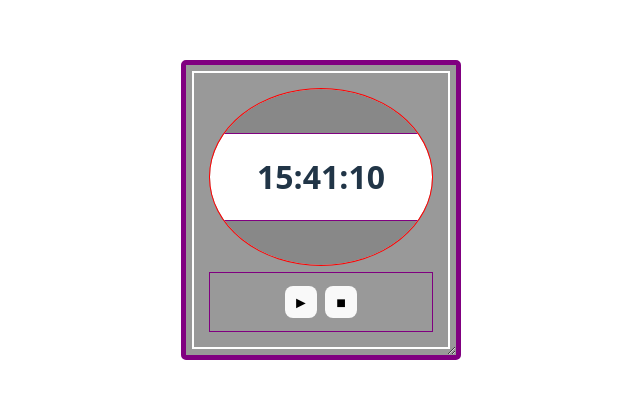
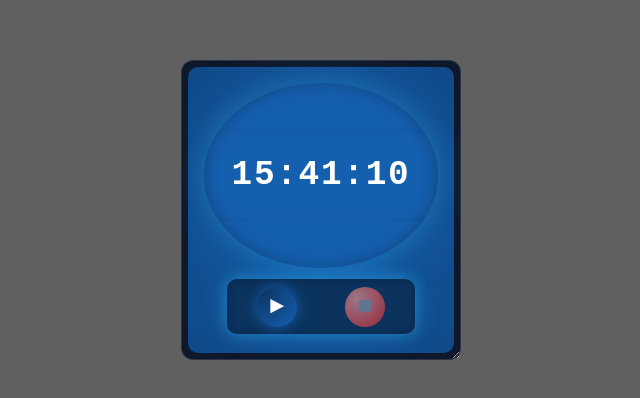
Before and after one commit to skettlewell3/WebComponent, a React (Vite) app: page / in a window 1280 px wide. Shown: the part 190-588 px from the top of the page, without its empty margins (319-959 px from the left). Built offline with nearby package versions, Linux system fonts and the light colour scheme.

Commit message:
feat: styling
added consistent color scheme including variations with appState

```diff
--- a/src/App.css
+++ b/src/App.css
@@ -1,8 +1,43 @@
 #root {
-  max-width: 1280px;
   margin: 0 auto;
-  padding: 2rem;
-  text-align: center;
+}
+
+:root {
+  /* Base surfaces */
+  --bg-app: #0f172a;        /* slate-900 */
+  --bg-panel: #020617;      /* near-black */
+  --bg-display: #64748b;
+
+  /* Core blue surface */
+  --bg-blue-1: #155faf;
+  --bg-blue-2: #0b335e;
+
+  /* Glow blues */
+  --glow-blue-soft: rgba(56,189,248,.25);
+  --glow-blue-mid: rgba(56,189,248,.45);
+  --glow-blue-strong: rgba(56,189,248,.75);
+
+  /* Accent */
+  --accent: #38bdf8;        /* cyan-400 */
+  --accent-soft: rgba(56,189,248,.35);
+  --accent-strong: rgba(56,189,248,.6);
+
+  /* Text */
+  --text-primary: #020617;
+  --text-muted: #2037b9;    /* slate-500 */
+
+  /* Status */
+  --play: rgb(51, 145, 51);
+  --stop: rgb(245, 35, 35);
+  --pause: rgb(209, 185, 49);
+  --reset: #fff;
+  --paused: #facc15;        /* amber-400 */
+  --stopped: #94a3b8;       /* slate-400 */
+}
+
+* {
+  box-sizing: border-box;
+  font-family: 'JetBrains Mono', monospace;
 }
 
 .mainContainer {
@@ -21,16 +56,10 @@
   justify-content: space-between;
   padding: 2%;
 
-  background-color: #999;
-  border: 5px solid purple;
-  border-radius: 5px;
+  background-color: var(--bg-app);
+  border: 1px solid rgba(148,163,184,.2);
+  border-radius: 12px;
 }
-
-/* .watchContainer {
-  outline: 1px solid white;
-  height: 62%;
-  padding: 2em 1em;
-} */
 
 .stopWatch {
   height: 100%;
@@ -39,8 +68,14 @@
   gap: clamp(0.5rem, 2cqw, 1rem);
   padding: 1rem;
 
-  box-sizing: border-box;
-  border: 2px solid white;
+  border-radius: 10px;
+  border: none;
+    background:
+    radial-gradient(
+      140% 140% at 50% 50%,
+      var(--bg-blue-1),
+      var(--bg-blue-2)
+    );
 }
 
 .display {
@@ -56,8 +91,12 @@
   display: flex;
   flex-direction: column;
 
-  background-color: white;
-  outline: 1px solid red;
+  background-color: var(--bg-blue-2);
+  color: var(--text-primary);
+  box-shadow:
+    inset 0 0 18px rgba(0,0,0,.25),
+    0 0 25px var(--glow-blue-soft),
+    0 0 60px rgba(56,189,248,.15);
 }
 
 .shrink {
@@ -68,9 +107,16 @@
   justify-content: center;
   padding: 0 1rem;
   font-size: clamp(1rem, 5cqw, 8rem);
-  background-color: #888;
-  outline: 1px solid purple;
-  color: purple;
+  color: var(--bg-blue-2);
+  font-weight: 600;
+}
+
+.shrink.top {
+  font-size: clamp(1.5rem, 5cqw, 8rem);
+}
+
+.shrink.bottom  .shrink.top {
+  transition: color 200ms ease, box-shadow 200ms ease;
 }
 
 .focus {
@@ -78,27 +124,60 @@
   display: flex;
   align-items: center;
   justify-content: center;
-  font-size: clamp(2rem, 12cqw, 12rem);
+  font-size: clamp(2rem, 12cqh, 12rem);
   font-weight: 600;
+  color: #fff;
+  letter-spacing: 0.05em;
+  box-shadow:
+    inset 0 0 10px rgba(0,0,0,.1);
+}
+
+.display.running {
+  background-color: var(--bg-blue-1);
+  color: var(--text-primary)
+}
+
+.focus.paused {
+  background-color: var(--paused);
+  box-shadow:
+    inset 0 0 8px rgba(250,204,21,.35);
+  color: var(--bg-blue-2);
+}
+
+.display.paused .shrink.bottom {
+  background-color: var(--pause);
+  color: var(--bg-blue-2);
+  box-shadow:
+    inset 0 0 8px rgba(250,204,21,.35);
+}
+
+.display.paused .shrink.top {
+  background-color: var(--pause);
+  color: var(--bg-blue-2);
+  box-shadow:
+    inset 0 0 8px rgba(250,204,21,.35);
 }
 
 .buttonPad {
+  align-self: center;
+  margin: 0 auto;
+  border-radius: 10px;
+  width: 80%;
+  height: 90%;
+  padding: 4%;
+
   display: flex;
   justify-content: center;
   align-items: center;
-  gap: clamp(0.5rem, 3cqw, 2rem);
-  width: 100%;
-  height: 100%;
-  padding: 2%;
-  outline: 1px solid purple;
+  gap: clamp(3rem, 3cqw, 5rem);
+
+ background-color: var(--bg-blue-2);
+ box-shadow:
+    inset 0 0 8px rgba(0,0,0,.25),
+    0 0 15px var(--glow-blue-mid),
+    0 0 30px rgba(56,189,248,.15);
 }
 
-.button {
-  padding: 0;
-  min-height: 2rem;
-  min-width: 2rem;
-  font-size: clamp(1rem, 4cqw, 6rem);
-}
 
 @container (min-aspect-ratio: 1.2 / 1) {
   .stopWatch {
@@ -113,16 +192,76 @@
   .buttonPad {
     flex: 1 1 auto;
     flex-direction: column;
-    height: auto;
+    height: 70%;
   }
 }
 
+.button {
+  /* padding: 1em 1.2em; */
+  height: clamp(2.5rem, 6cqw, 6rem);
+  width: clamp(2.5rem, 6cqw, 6rem);
+  font-size: clamp(1.5rem, 4cqw, 6rem);
+
+  cursor: pointer;
+  border-radius: 50%;
+  border: none;
+
+  display: grid;
+  place-items: center;
+
+  box-shadow:
+    inset 0 2px 4px rgba(255,255,255,.4),
+    inset 0 -6px 10px rgba(0,0,0,.35),
+    0 8px 18px rgba(0,0,0,.45);
+
+  transition: transform .12s ease, box-shadow .12s ease;
+}
+
+.button.play {
+  background: radial-gradient(circle at 5% 5%, var(--bg-blue-2), var(--bg-blue-1));
+  color: #FFF;
+  box-shadow:
+    0 0 14px var(--bg-blue-1);
+}
+
+.button.pause {
+  background: radial-gradient(circle at 30% 30%, #fde68a, var(--pause));
+  color: #FFF;
+  box-shadow:
+    0 0 14px var(--pause);
+}
+
+.button.stop {
+  background: radial-gradient(circle at 30% 30%, #fca5a5, var(--stop));
+  color: #FFF;
+  box-shadow:
+    0 0 14px var(--stop);
+}
+
+.button.reset {
+  background: radial-gradient(circle at 30% 30%, #ffffff, #e0f2fe);
+  color: var(--bg-blue-1);
+  box-shadow:
+    0 0 8px var(--reset);
+}
+
+.button:active:not(:disabled) {
+  transform: scale(0.95);
+  box-shadow:
+    inset 0 0 10px rgba(0,0,0,.25);
+}
+
+.button:disabled {
+  opacity: .6;
+  border-color: var(--stopped);
+  color: var(--stopped);
+  box-shadow: none;
+}
 
 
-
-.tableContainer {
+/* .tableContainer {
   outline: 1px solid red;
   height: 38%;
   padding: 1em;
   display: none;
-}
+} */
--- a/src/components/watch/Button.jsx
+++ b/src/components/watch/Button.jsx
@@ -1,8 +1,9 @@
-export default function Button({ onClick, label }) {
+export default function Button({ onClick, label, className, disabled }) {
     return (
         <button
-            className={`button ${label}`}
+            className={className}
             onClick={onClick}
+            disabled={disabled}
         >
             {label}
         </button>
--- a/src/components/watch/ButtonPad.jsx
+++ b/src/components/watch/ButtonPad.jsx
@@ -14,17 +14,23 @@ export default function ButtonPad({
     //label and handler logic for first button
     let firstButtonLabel;
     let firstButtonHandler;
+    let firstButtonClass;
 
     if (!isRunning) {
         firstButtonLabel = '►';
         firstButtonHandler = onStart;
+        firstButtonClass = 'play';
     } else if (isRunning && !isPaused) {
         firstButtonLabel = '❚❚';
         firstButtonHandler = onPause;
+        firstButtonClass = 'pause';
     } else if (isRunning && isPaused) {
         firstButtonLabel = '►';
         firstButtonHandler = onResume;
+        firstButtonClass = 'play';
     }
+
+    const firstButtonDisabled = isStopped;
 
     const secondButtonLabel = isStopped ? '↺' : '■';
     const secondButtonHandler = isStopped ? onClear : onStop;
@@ -33,11 +39,12 @@ export default function ButtonPad({
 
     return (
         <div className="buttonPad">
-            <Button
+            <Button className={`button ${firstButtonClass}`}
                 onClick={firstButtonHandler}
                 label={firstButtonLabel}
+                disabled={firstButtonDisabled}
             />
-            <Button
+            <Button className={`button ${isStopped ? 'reset' : 'stop'}`}
                 onClick={secondButtonHandler}
                 label={secondButtonLabel}
                 disabled={secondButtonDisabled}
--- a/src/components/watch/Display.jsx
+++ b/src/components/watch/Display.jsx
@@ -21,21 +21,21 @@ export default function Display({
     } else if (!isRunning) {
         focusContent = formatTime(elapsedTime);
     } else {
+        shrinkTop = formatTime(elapsedTime);
         focusContent = formatTime(currentInterval || 0);
     }
 
-    if (pauseCount > 0) {
+    if (pauseCount > 0 || pauseCount === 0 && isPaused) {
         shrinkBottom = (
             <>
-            <div>❚❚({pauseCount})</div>
-            <div>{formatTime(pausedTime)}</div>
+            <div>❚❚ ({pauseCount})</div>
+            <div>{formatTime(isPaused ? pausedTime + currentInterval : pausedTime)}</div>
             </>
         );
-        shrinkTop = formatTime(elapsedTime);
     }
 
     return (
-        <div className="display">
+        <div className={`display ${isPaused ? 'paused' : 'running'}`}>
             <div className="shrink top">
                 {shrinkTop}
             </div>
--- a/src/index.css
+++ b/src/index.css
@@ -1,11 +1,10 @@
 :root {
-  font-family: system-ui, Avenir, Helvetica, Arial, sans-serif;
+  font-family: 'JetBrains Mono', monospace;
   line-height: 1.5;
   font-weight: 400;
 
-  color-scheme: light dark;
   color: rgba(255, 255, 255, 0.87);
-  background-color: #242424;
+  background-color: #616060;
 
   font-synthesis: none;
   text-rendering: optimizeLegibility;
@@ -19,15 +18,6 @@
   margin: 0;
 }
 
-a {
-  font-weight: 500;
-  color: #646cff;
-  text-decoration: inherit;
-}
-a:hover {
-  color: #535bf2;
-}
-
 body {
   margin: 0;
   display: flex;
@@ -35,40 +25,3 @@ body {
   min-width: 320px;
   min-height: 100vh;
 }
-
-h1 {
-  font-size: 3.2em;
-  line-height: 1.1;
-}
-
-button {
-  border-radius: 8px;
-  border: 1px solid transparent;
-  padding: 0.6em 1.2em;
-  font-size: 1em;
-  font-weight: 500;
-  font-family: inherit;
-  background-color: #1a1a1a;
-  cursor: pointer;
-  transition: border-color 0.25s;
-}
-button:hover {
-  border-color: #646cff;
-}
-button:focus,
-button:focus-visible {
-  outline: 4px auto -webkit-focus-ring-color;
-}
-
-@media (prefers-color-scheme: light) {
-  :root {
-    color: #213547;
-    background-color: #ffffff;
-  }
-  a:hover {
-    color: #747bff;
-  }
-  button {
-    background-color: #f9f9f9;
-  }
-}
```
